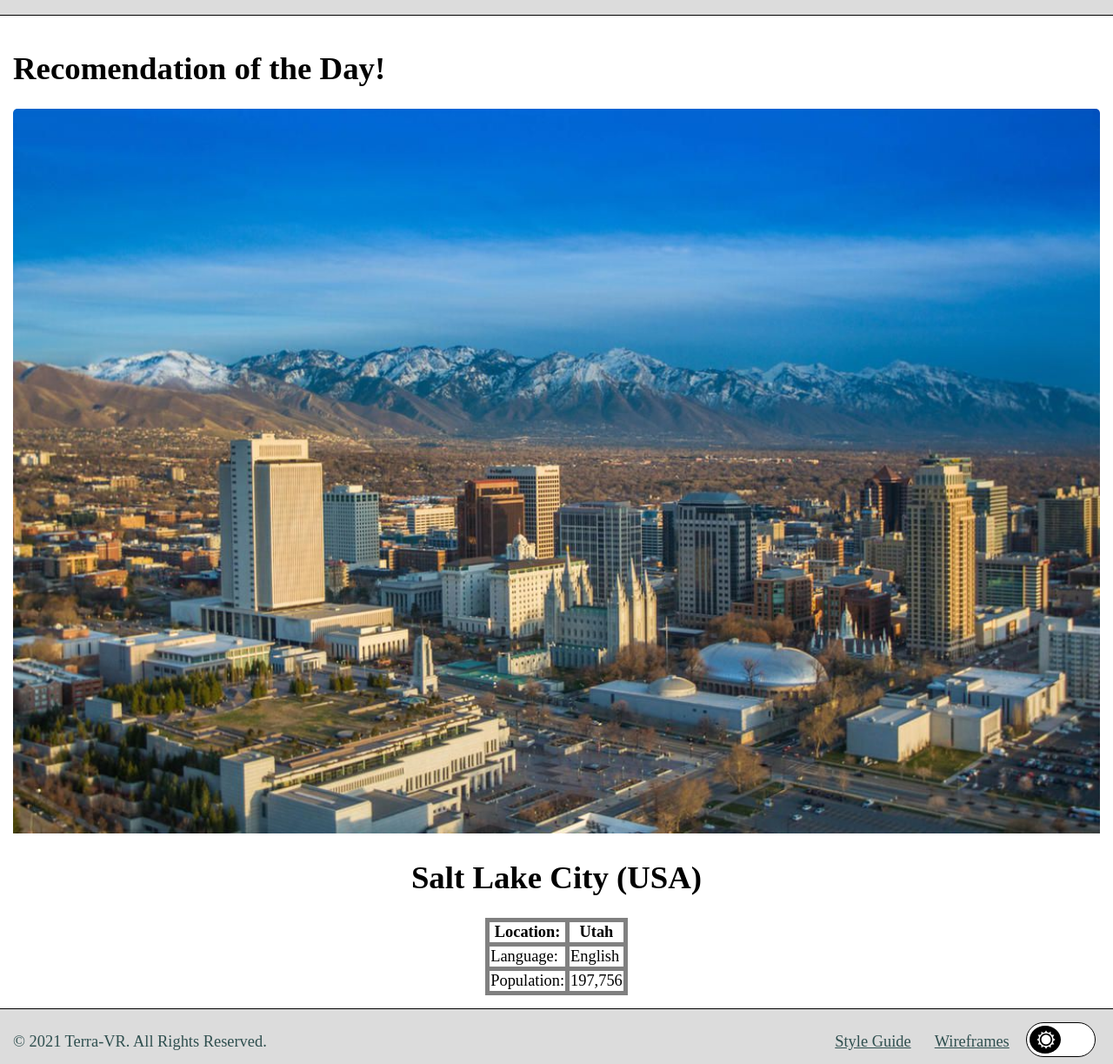
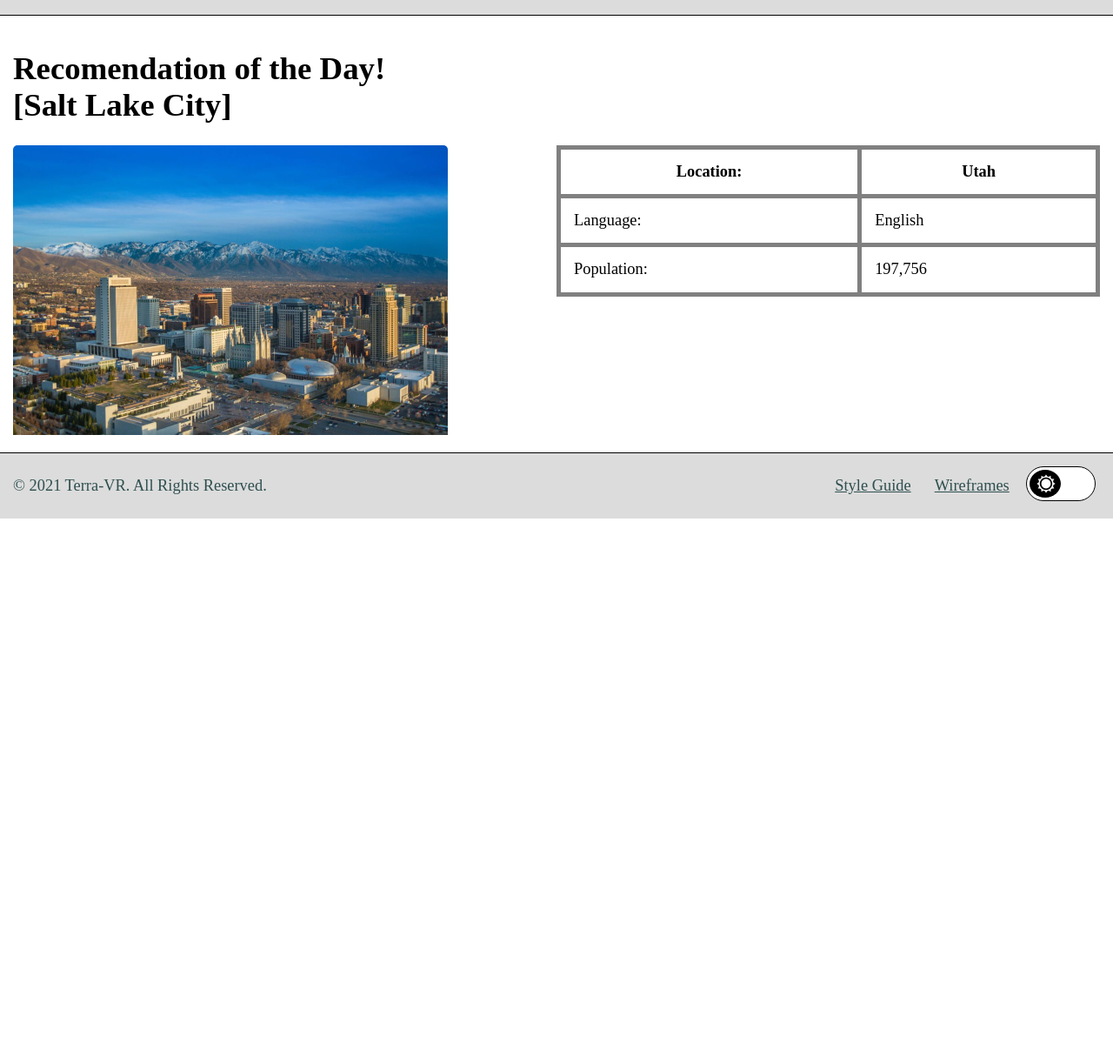
Before and after one commit to Nostalgic-Pixel/wilson-wdd-130, a plain HTML site: page recomend.html in a window 1280 px wide. Shown: the part 318-1541 px from the top of the page at 87% size. After the commit the page ends 914 px from the top, so only its background shows below. Drawn offline with Linux system fonts and the light colour scheme.

Commit message:
changed content and fixed some html

```diff
--- a/recomend.html
+++ b/recomend.html
@@ -14,7 +14,12 @@
           border: 5px solid gray;
           border-collapse: collapse;
         }
+
+        th, td {
+            padding: 15px;
+        }
     </style>
+
 </head>
 <body>
     <header>
@@ -57,16 +62,20 @@
 
     <main>
         <h1>
-                Recomendation of the Day!
+                Recomendation of the Day!<br>
+                [Salt Lake City]
         </h1>
 
-        <div id="banner-wrapper">
-            <img id="banner" src="assets\recomend\Salt Lake City.jpg">
+
+
+
+        <section class="two-cols">
+            <div class="left-column">
+                <img id="banner" src="assets\recomend\Salt Lake City (Final).png">
             </div>
 
-        <center>
-            <h1>Salt Lake City (USA)</h1>
-        <table>
+            <div>
+                <table style="width:100%">
                     <tr>
                         <th>Location:</th>
                         <th>Utah</th>
@@ -82,7 +91,9 @@
                         <td>197,756</td>
                     </tr>
                 </table>
-        </center>
+            </div>
+
+        </section>
 
 
     </main>
```
Also changed, not shown: contact-us.html (+0 -3 lines), index.html (+14 -0 lines), assets/recomend/Salt Lake City (Final).png (added), assets/recomend/Salt Lake City (New).jpg (deleted), assets/recomend/Salt Lake City.jpg (deleted), css/normalize.css. Lines whose indentation alone changed are shown as unchanged.
